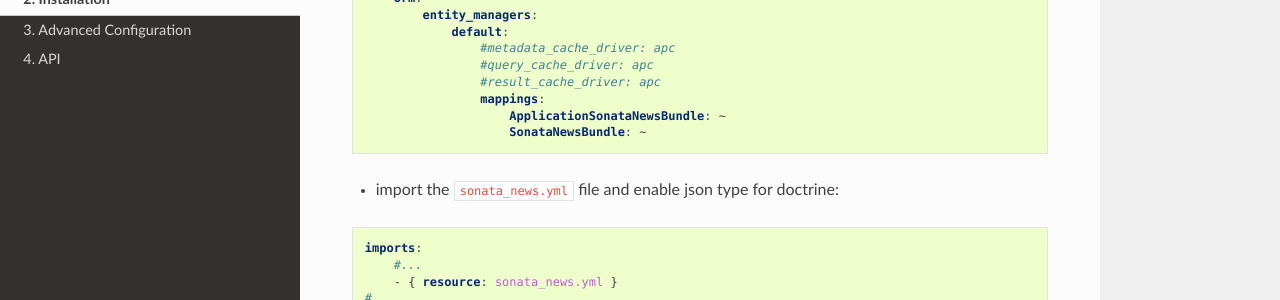
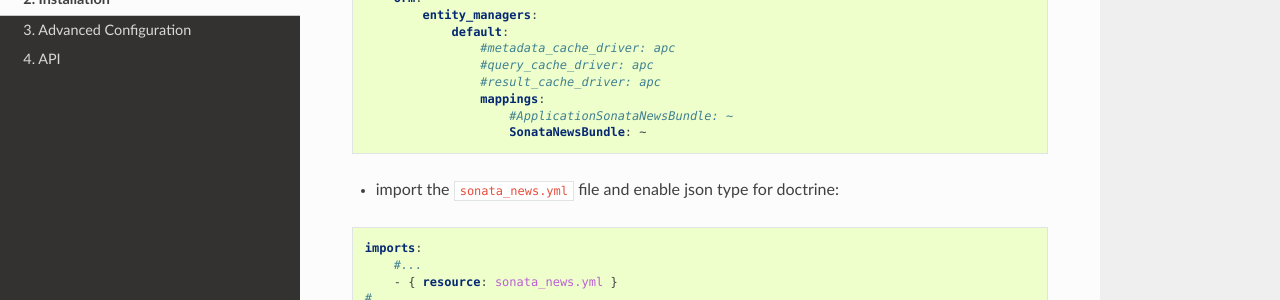
Before and after one commit to sonata-project/SonataNewsBundle, a Sphinx documentation site: the page built from Resources/doc/reference/installation.rst, in a window 1280 px wide and 900 px high, scrolled down 1100 px. Shown: the part 151-451 px from the top of the window. Built offline with Sphinx 7.4.7 and the Read the Docs theme 2.0.0, drawn with Linux system fonts in a browser that asks for light colours; part of the change alters nothing that is shown.

```diff
--- a/Resources/doc/reference/installation.rst
+++ b/Resources/doc/reference/installation.rst
@@ -73,7 +73,7 @@ Installation
                     #query_cache_driver: apc
                     #result_cache_driver: apc
                     mappings:
-                        ApplicationSonataNewsBundle: ~
+                        #ApplicationSonataNewsBundle: ~
                         SonataNewsBundle: ~
 
 * import the ``sonata_news.yml`` file and enable json type for doctrine:
```
